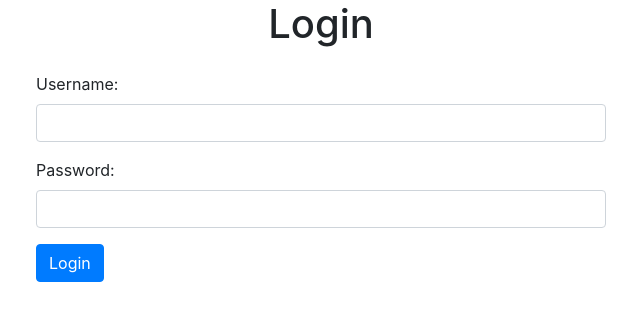
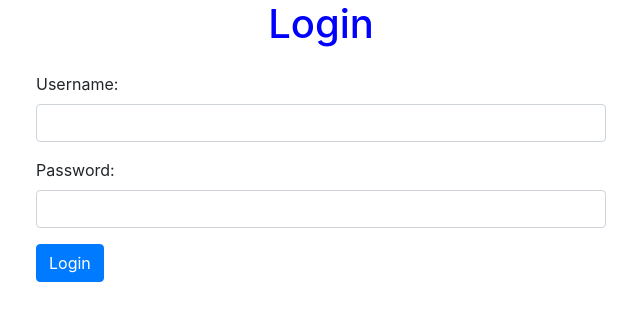
Before and after one commit to sofibedlu/Simple-Banking-System, a plain HTML site: page web_dynamic/templates/login.html in a window 1280 px wide. Shown: the whole page, without its empty margins (319-959 px from the left). Drawn offline with nearby package versions, Linux system fonts and the light colour scheme.

Commit message:
change-color

```diff
--- a/web_dynamic/static/styles/login.css
+++ b/web_dynamic/static/styles/login.css
@@ -1,3 +1,7 @@
 .container {
 	max-width: 600px;
 }
+
+.text-center {
+	color: blue;
+}
```
